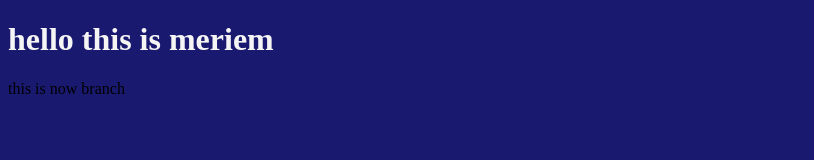
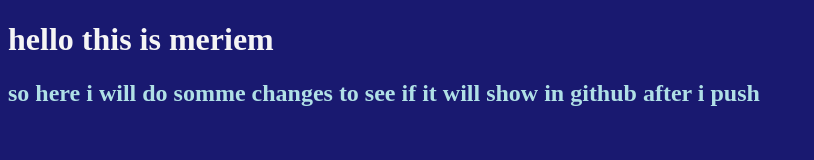
Before and after one commit to meriem-rachedi/myprojectn1, a plain HTML site: page index.html in a window 1280 px wide. Shown: the whole page, without its empty margins (0-814 px from the left). Drawn offline with Linux system fonts and the light colour scheme.

Commit message:
add new header h2 and color it with blue

```diff
--- a/index.html
+++ b/index.html
@@ -8,7 +8,7 @@
 </head>
 <body>
       <h1>hello this is meriem</h1>
-      <p>this is now branch</p>
+      <h2>so here i will do somme changes to see if it will show in github after i push</h2>
 
 </body>
 </html>
--- a/style.css
+++ b/style.css
@@ -4,3 +4,6 @@ h1 {
 body {
     background-color:midnightblue;
 }
+h2 {
+    color: powderblue;
+}
```
